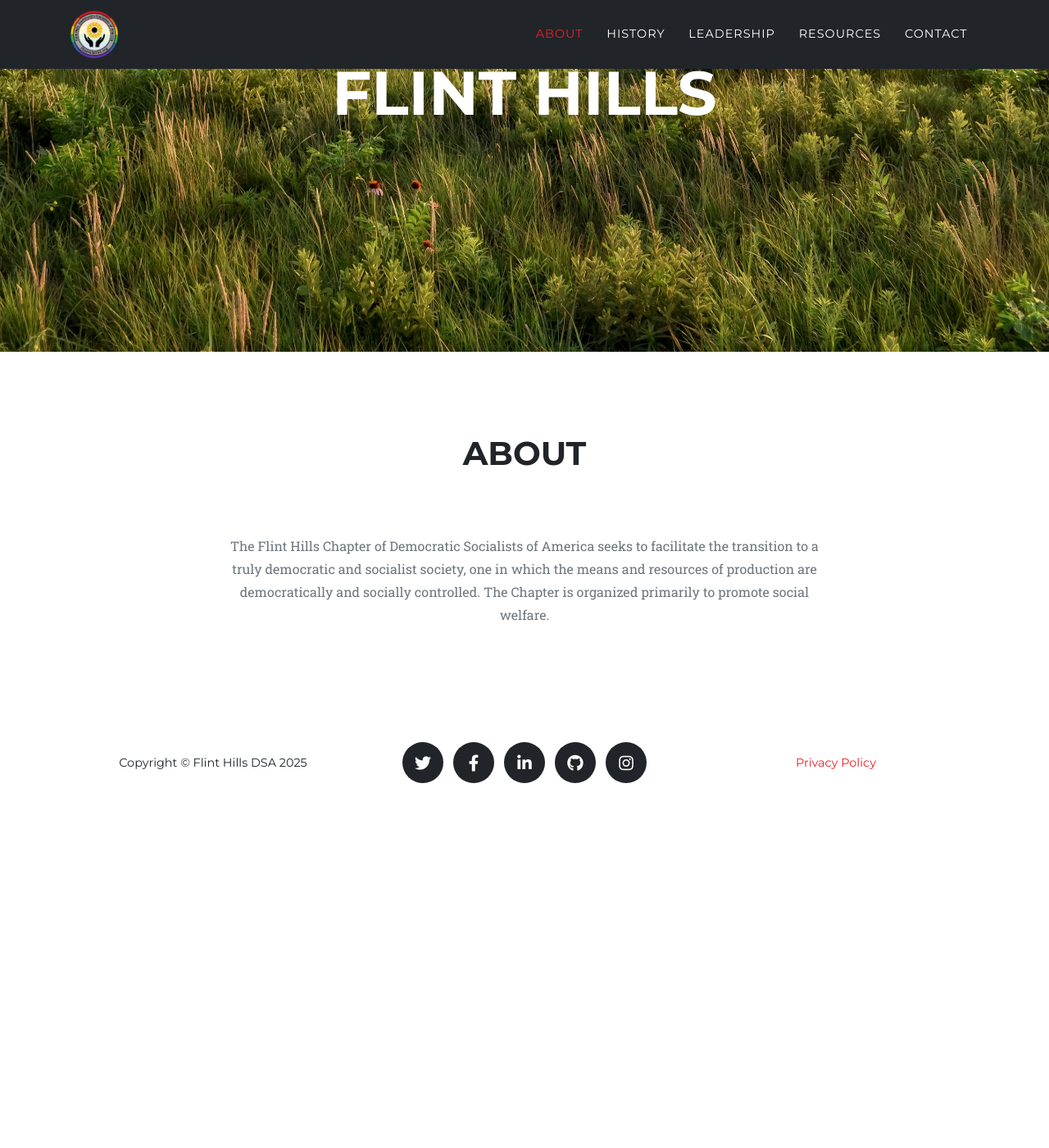
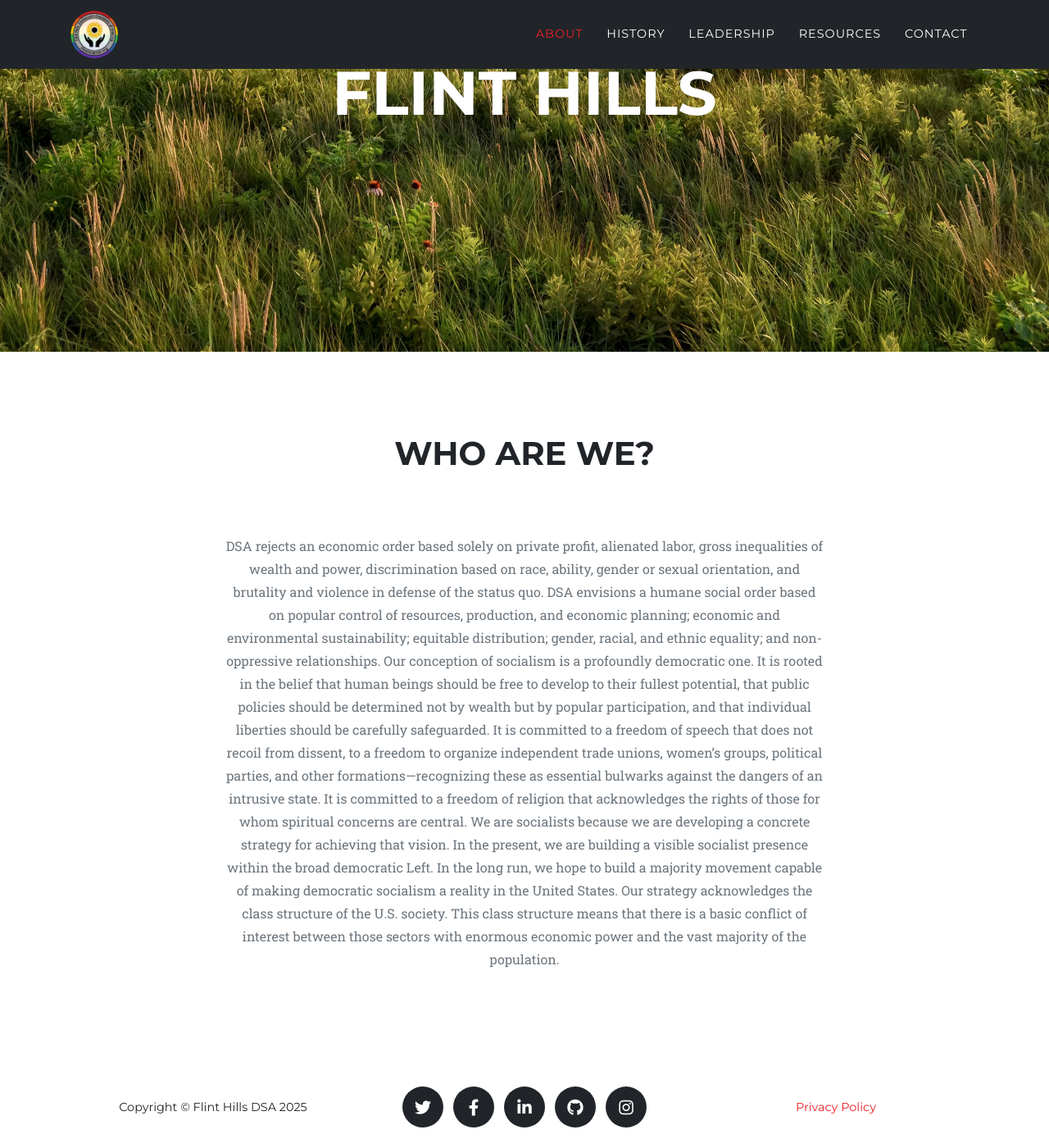
Before and after one commit to flinthillsdsa/website, a Jekyll site: the page built from index.md, in a window 1280 px wide and 1400 px high, scrolled down 347 px. Shown: the whole window at 82% size. Built offline with Jekyll 4.4.1, drawn with Linux system fonts in a browser that asks for light colours; some web fonts are replaced; before the commit the page ends 1327 px from its top, so only the background shows below that.

Commit message:
Update sitetext.yml

```diff
--- a/_data/sitetext.yml
+++ b/_data/sitetext.yml
@@ -14,133 +14,18 @@
     title: Democratic Socialists of America
     text: Flint Hills
 
+  about:
+    title: "Who Are We?"
+    body: "DSA rejects an economic order based solely on private profit, alienated labor, gross inequalities of wealth and power, discrimination based on race, ability, gender or sexual orientation, and brutality and violence in defense of the status quo.
 
-  services:
-    title: "About"
-    text: "Lorem ipsum"
-    section: services
-    list:
-      - title: "E-Commerce"
-        desc: "Lorem ipsum dolor sit amet, consectetur adipisicing elit. Minima maxime quam architecto quo inventore harum ex magni, dicta impedit."
-        icon: fas fa-shopping-cart #find more at https://fontawesome.com/icons
-      - title: "Responsive Design"
-        desc: "Lorem ipsum dolor sit amet, consectetur adipisicing elit. Minima maxime quam architecto quo inventore harum ex magni, dicta impedit."
-        icon: fas fa-laptop
-      - title: "[Markdown](https://en.wikipedia.org/wiki/Markdown)"
-        desc: "Your description here, full **Markdown** support"
-        icon: fab fa-markdown
+	DSA envisions a humane social order based on popular control of resources, production, and economic planning; economic and environmental sustainability; equitable distribution; gender, racial, and ethnic equality; and non-oppressive relationships.
 
-  portfolio:
-    title: "Portfolio"
-    text: "Lorem ipsum dolor sit amet consectetur."
-    section: portfolio
-    closebutton: "Close Project"
+Our conception of socialism is a profoundly democratic one.  It is rooted in the belief that human beings should be free to develop to their fullest potential, that public policies should be determined not by wealth but by popular participation, and that individual liberties should be carefully safeguarded.  It is committed to a freedom of speech that does not recoil from dissent, to a freedom to organize independent trade unions, women’s groups, political parties, and other formations—recognizing these as essential bulwarks against the dangers of an intrusive state.  It is committed to a freedom of religion that acknowledges the rights of those for whom spiritual concerns are central.
 
-  timeline:
-    title: "Timeline"
-    text: "Lorem ipsum timeline"
-    section: timeline
-    # left is the default
-    #start_align: "left"
-    events:
-      - title: "Our Humble Beginnings"
-        year: "2009-2011"
-        desc: "Lorem ipsum dolor sit amet, consectetur adipisicing elit. Sunt ut voluptatum eius sapiente, totam reiciendis temporibus qui quibusdam, recusandae sit vero unde, sed, incidunt et ea quo dolore laudantium consectetur!"
-        image: assets/img/timeline/1.jpg
-        alt:
-      - title: "An Agency is Born"
-        year: "March 2011"
-        desc: "Lorem ipsum dolor sit amet, consectetur adipisicing elit. Sunt ut voluptatum eius sapiente, totam reiciendis temporibus qui quibusdam, recusandae sit vero unde, sed, incidunt et ea quo dolore laudantium consectetur!"
-        image: assets/img/timeline/2.jpg
-        alt:
-      - title: "Jekyll Theme is created"
-        year: "2019"
-        desc: "Ravi Riley converted Agency, a Bootstrap-based theme, into a Jekyll theme. The Jekyll theme can be installed as a Ruby gem, or remotely. For more information, visit the documentation."
-        image: assets/img/timeline/3.jpg
-        alt: image alt text
-      - title: "Title"
-        year: "2009-2011"
-        desc: "Your description here, **Markdown** is fully supported."
-        image: assets/img/timeline/4.jpg
-        alt:
-        # you can enforce the alignment
-        align: right
-    end: "Be Part <br> of Our <br> Story!"
-
-  about:
-    title: "About"
-    body: "The Flint Hills Chapter of Democratic Socialists of America seeks to facilitate the transition to a truly democratic and socialist society, one in which the means and resources of production are democratically and socially controlled.  The Chapter is organized primarily to promote social welfare.  "
+We are socialists because we are developing a concrete strategy for achieving that vision.  In the present, we are building a visible socialist presence within the broad democratic Left.  In the long run, we hope to build a majority movement capable of making democratic socialism a reality in the United States.  Our strategy acknowledges the class structure of the U.S. society.  This class structure means that there is a basic conflict of interest between those sectors with enormous economic power and the vast majority of the population.
+ "
     section: about
 
-  clients:
-    section: clients
-    max-height: 100px
-    horizontal-scrolling: "" #"yes/no"
-    list:
-      - title: "envato"
-        url: https://github.com/raviriley/agency-jekyll-theme
-        logo: assets/img/clients/envato.jpg
-      - title: "designmodo"
-        url: https://github.com/raviriley/agency-jekyll-theme
-        logo: assets/img/clients/designmodo.jpg
-      - title: "themeforest"
-        url: https://github.com/raviriley/agency-jekyll-theme
-        logo: assets/img/clients/themeforest.jpg
-      - title: "Creative Market"
-        url: https://github.com/raviriley/agency-jekyll-theme
-        logo: assets/img/clients/creative-market.jpg
-
-  team:
-    title: "OUR AMAZING TEAM"
-    text: "Lorem ipsum dolor sit amet consectetur."
-    subtext: Lorem ipsum dolor sit amet, consectetur adipisicing elit. Aut eaque, laboriosam veritatis, quos non quis ad perspiciatis, totam corporis ea, alias ut unde. **Markdown** supported.
-    section: team
-    people:
-      - name: "Kay Garland"
-        role: "Lead Designer"
-        image: assets/img/team/500x500.jpg
-        social:
-          - url: https://twitter.com
-            icon: fab fa-twitter
-          - url: https://facebook.com
-            icon: fab fa-facebook-f
-          - url: https://linkedin.com
-            icon: fab fa-linkedin-in
-      - name: "Larry Parker"
-        role: "Lead Marketer"
-        image: assets/img/team/2.jpg
-        social:
-          - url: https://twitter.com
-            icon: fab fa-twitter
-          - url: https://facebook.com
-            icon: fab fa-facebook-f
-          - url: https://linkedin.com
-            icon: fab fa-linkedin-in
-      - name: "Diana Perterson"
-        role: "Lead Developer"
-        image: assets/img/team/500x500.jpg
-        social:
-          - url: https://twitter.com
-            icon: fab fa-twitter
-          - url: https://facebook.com
-            icon: fab fa-facebook-f
-          - url: https://linkedin.com
-            icon: fab fa-linkedin-in
-
-  contact:
-    title: "Contact Us"
-    text: "Lorem ipsum or call 123456789"
-    section: contact
-    name: "Name*"
-    name-validation: "Please enter your name."
-    email: "Email*"
-    email-validation: "Please enter your email address."
-    phone: "Phone Number"
-    phone-validation: "Please enter your phone number."
-    message: "Message*"
-    message-validation: "Please enter a message."
-    subject: "Contact Form Submission"
-    submit: "Send Message"
 
   footer:
     legal: "Privacy Policy"
```
